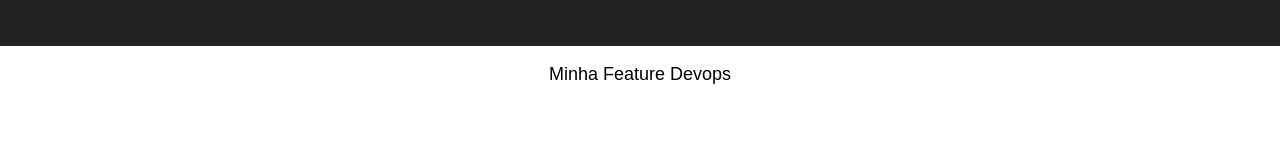
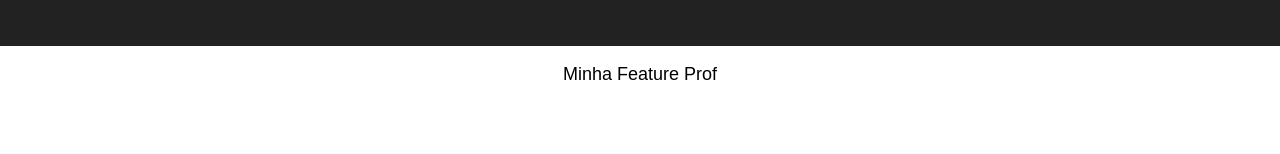
Before and after one commit to ramon-machado/pipeline-on, a React (Create React App) app: page / in a window 1280 px wide. Shown: the part 144-298 px from the top of the page. Built offline with nearby package versions, Linux system fonts and the light colour scheme.

Commit message:
Update App.js

```diff
--- a/src/App.js
+++ b/src/App.js
@@ -12,7 +12,7 @@ class App extends Component {
           <h1 className="App-title">Welcome to FIAP 21AGL"</h1>
         </header>
         <p className="App-intro">
-          Minha Feature Devops
+          Minha Feature Prof
         </p>
       </div>
     );
```
